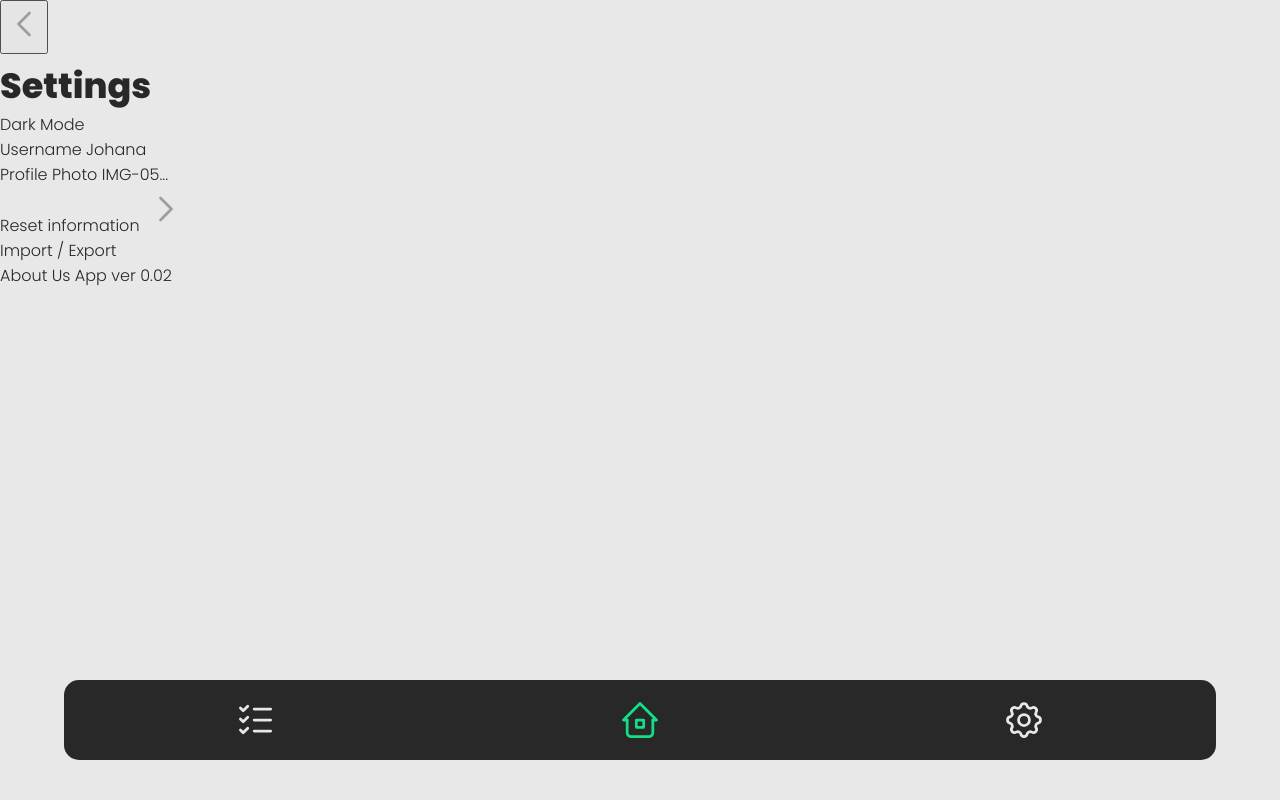
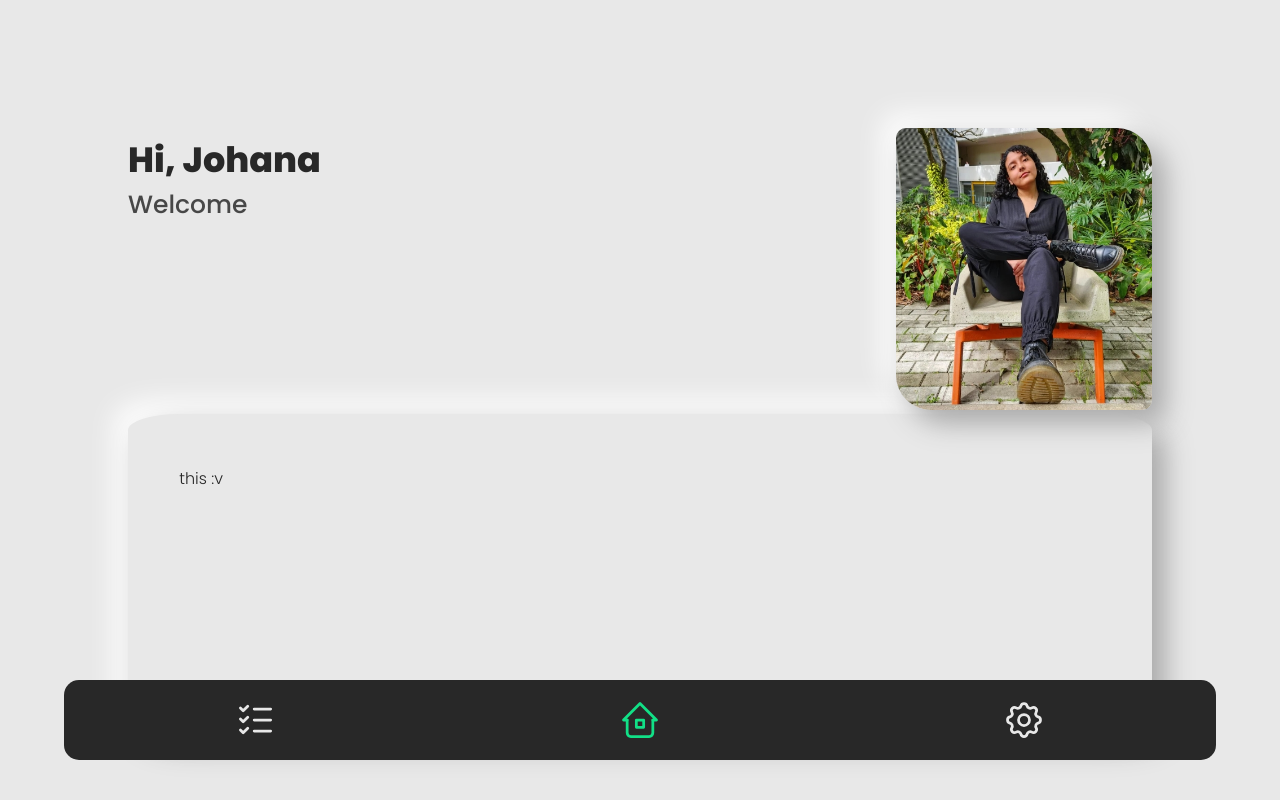
Before and after one commit to JulianG91012/NoteTrack, a plain HTML site: page index.html in a window 1280 px wide. Shown: the top 800 px of the page. Drawn offline with Linux system fonts and the light colour scheme.

Commit message:
Principal page is now visible

```diff
--- a/index.html
+++ b/index.html
@@ -35,7 +35,7 @@
             <path d="M9 12a3 3 0 1 0 6 0a3 3 0 0 0 -6 0" />
         </svg>
     </nav>
-    <section class="main-section hide">
+    <section class="main-section">
         <div class="presentation-banner">
             <div class="text-presentation-banner">
                 <h2 class="say-hello-title title">Hi, Johana</h2>
@@ -135,7 +135,7 @@
               </svg>
         </button>
     </section>
-    <section class="settings-section">
+    <section class="settings-section hide">
         <div class="header-banner">
             <button>
                 <svg xmlns="http://www.w3.org/2000/svg" class="icon icon-tabler icon-tabler-chevron-left" width="44" height="44" viewBox="0 0 24 24" stroke-width="1.5" stroke="#9e9e9e" fill="none" stroke-linecap="round" stroke-linejoin="round">
```
